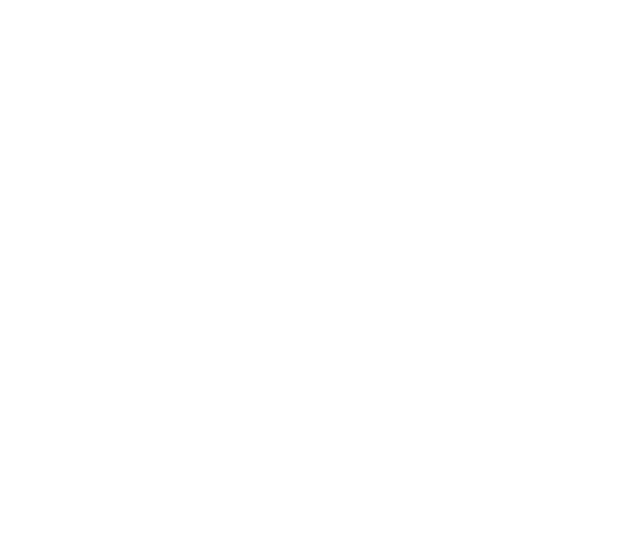
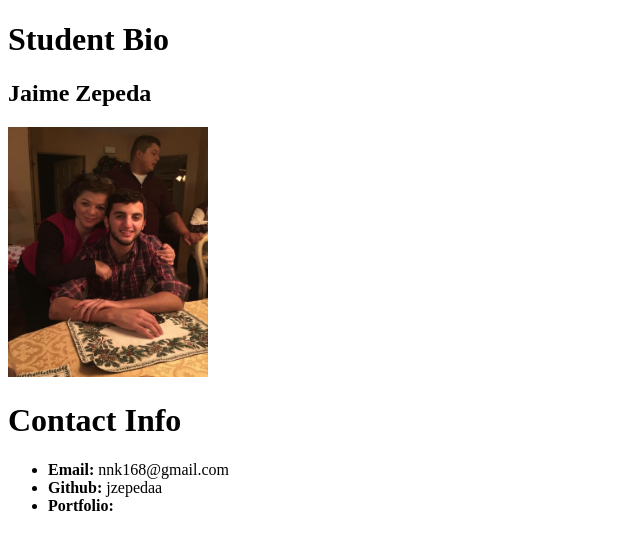
Before and after one commit to chrislewisjones/Second_repo, a plain HTML site: page index.html in a window 1280 px wide. Shown: the whole page, without its empty margins (0-640 px from the left). Drawn offline with Linux system fonts and the light colour scheme.

Commit message:
added to html file

```diff
--- a/index.html
+++ b/index.html
@@ -4,9 +4,27 @@
     <meta charset="UTF-8">
     <meta name="viewport" content="width=device-width, initial-scale=1.0">
     <meta http-equiv="X-UA-Compatible" content="ie=edge">
-    <title>Document</title>
+    <title>Your Turn!</title>
 </head>
 <body>
 
+<h1>Student Bio</h1>
+<h2>Jaime Zepeda</h2>
+
+<img src="Me1.JPG" width="200 px" height="250 px">
+
+<p>
+
+
+</p>
+
+<h1>Contact Info</h1>
+<ul>
+<li><strong>Email: </strong>nnk168@gmail.com</li>
+<li><strong>Github: </strong>jzepedaa</li>
+<li><strong>Portfolio: </strong></li>
+
+</ul>
+
 </body>
 </html>
```
Also changed, not shown: Me1.JPG (added).
